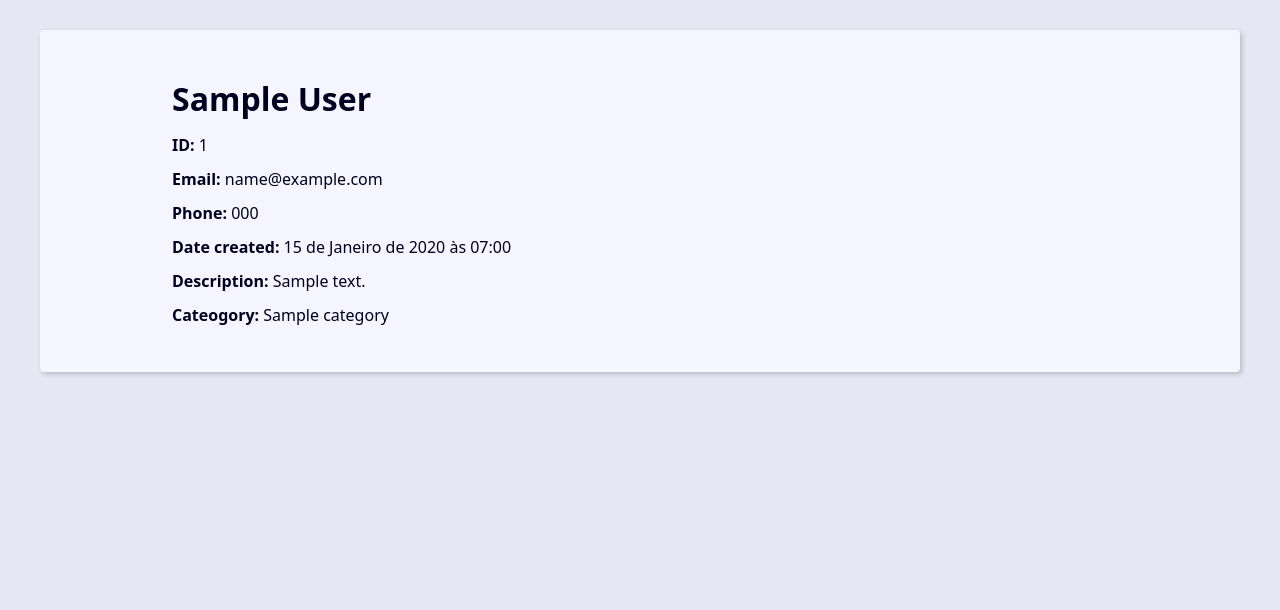
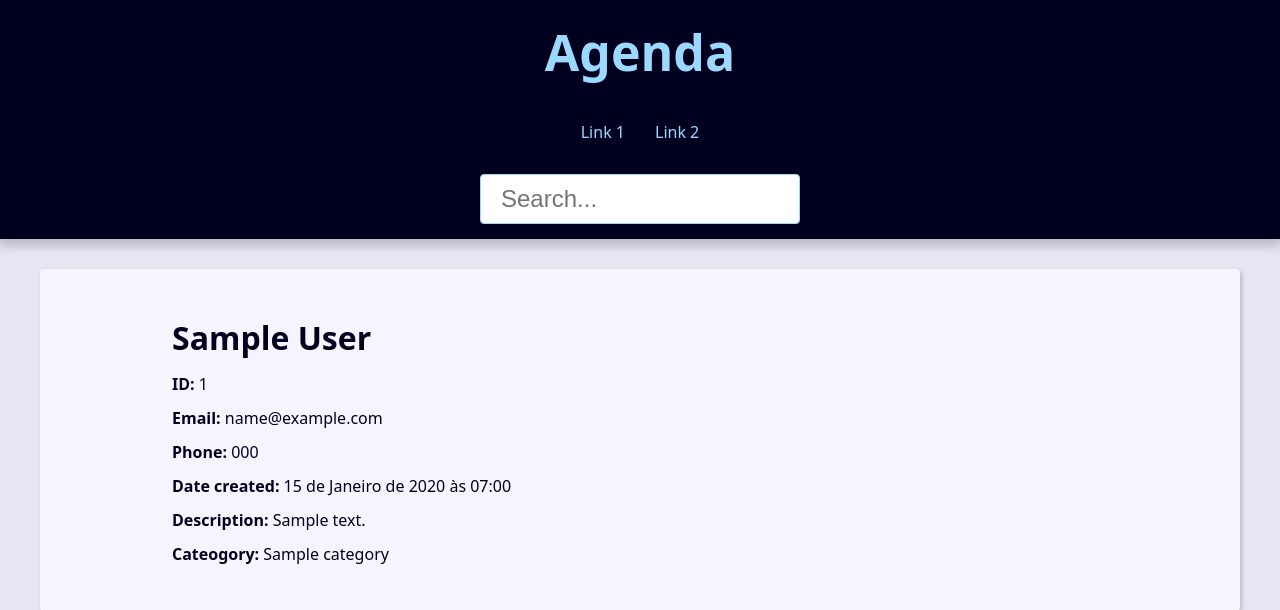
Before and after one commit to ciardileo/agenda_django, a Django app: page /contact/1/ in a window 1280 px wide. Shown: the top 610 px of the page. Run offline with Django 4.2, Linux system fonts and the light colour scheme; tables that the repository leaves empty hold one stand-in row (values such as "Sample post").

Commit message:
adicionei o cabeçalho e o form de pesquisa

```diff
--- a/base_templates/global/base.html
+++ b/base_templates/global/base.html
@@ -4,9 +4,33 @@
     <meta charset="UTF-8">
     <meta name="viewport" content="width=device-width, initial-scale=1.0">
     <link rel="stylesheet" href="{% static "global/css/style.css" %}">
-    <title>Agenda</title>
+
+    {% block title %}
+        <title>Agenda</title>
+    {% endblock title %}
 </head>
 <body>
+    <header class="header">
+        <h1 class="header-heading"><a class="header-link" href='{% url "index" %}'>Agenda</a></h1>
+
+        <nav class="menu">
+            <ul class="menu-list">
+                <li class="menu-item">
+                    <a href="" class="menu-link">Link 1 </a>
+                </li>
+                <li class="menu-item">
+                    <a href="" class="menu-link">Link 2 </a>
+                </li>
+            </ul>
+        </nav>
+
+        <div class="search">
+            <form action="{% url "search" %}" method="GET">
+                <input type="text" class="search-input" placeholder="Search..." id="search" name="q">
+            </form>
+        </div>
+    </header>
+
     <main class="content">
         {% block content %}{% endblock content %}
     </main>
--- a/contact/templates/contact/contact_page.html
+++ b/contact/templates/contact/contact_page.html
@@ -1,4 +1,8 @@
 {% extends "global/base.html" %}
+
+{% block title %}
+    <title>{{first_name}} {{last_name}}</title>
+{% endblock title %}
 
 {% block content %}
 <div class="single-contact">
--- a/contact/views/contact_views.py
+++ b/contact/views/contact_views.py
@@ -1,11 +1,28 @@
 from django.shortcuts import render
 from contact.models import Contact
 from django.http import Http404
+from django.db.models import Q
 
 # Create your views here.
 
 def index(request):
 	contact = Contact.objects.filter(show=True)
+
+	context = {
+		'contacts': contact
+	}
+
+	return render(request, "contact/index.html", context)
+
+def search(request):
+	value = request.GET.get('q', '').strip()
+
+	if value == '':
+		return redirect('index')
+
+	# icontains faz com que o filtro retorne caso o campo conter o que nós queremos pesquisar, e o I indica que não é case sensitive
+    # essa função Q nos permite fazer o filtro como se fosse um "ou"
+	contact = Contact.objects.filter(show=True).filter(Q(first_name__icontains=value) | Q(last_name__icontains=value) | Q(phone__icontains=value) | Q(email__icontains=value))
 
 	context = {
 		'contacts': contact
--- a/project/urls.py
+++ b/project/urls.py
@@ -22,8 +22,9 @@ from contact import views
 
 urlpatterns = [
     path('admin/', admin.site.urls),
-    path('contact/<int:id>/', views.contact_page,name='contact'),
-    path('', views.index)
+    path('contact/<int:id>/', views.contact_page, name='contact'),
+    path('search/', views.search, name='search'),
+    path('', views.index, name='index')
 ]
 
 
```
